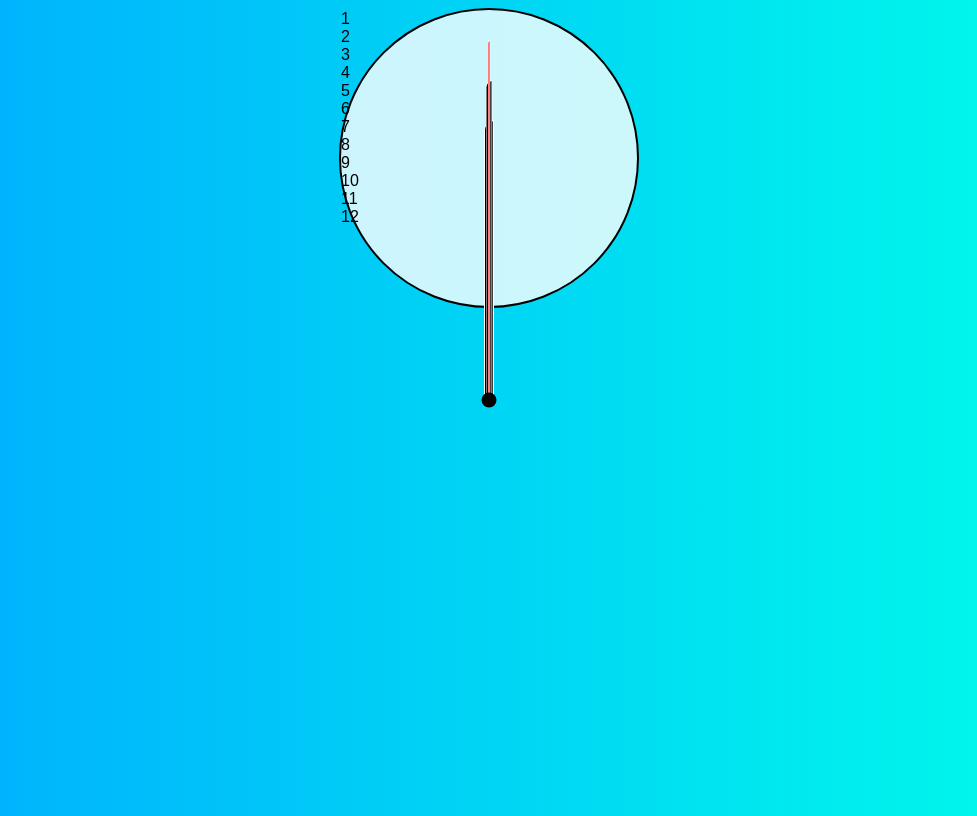
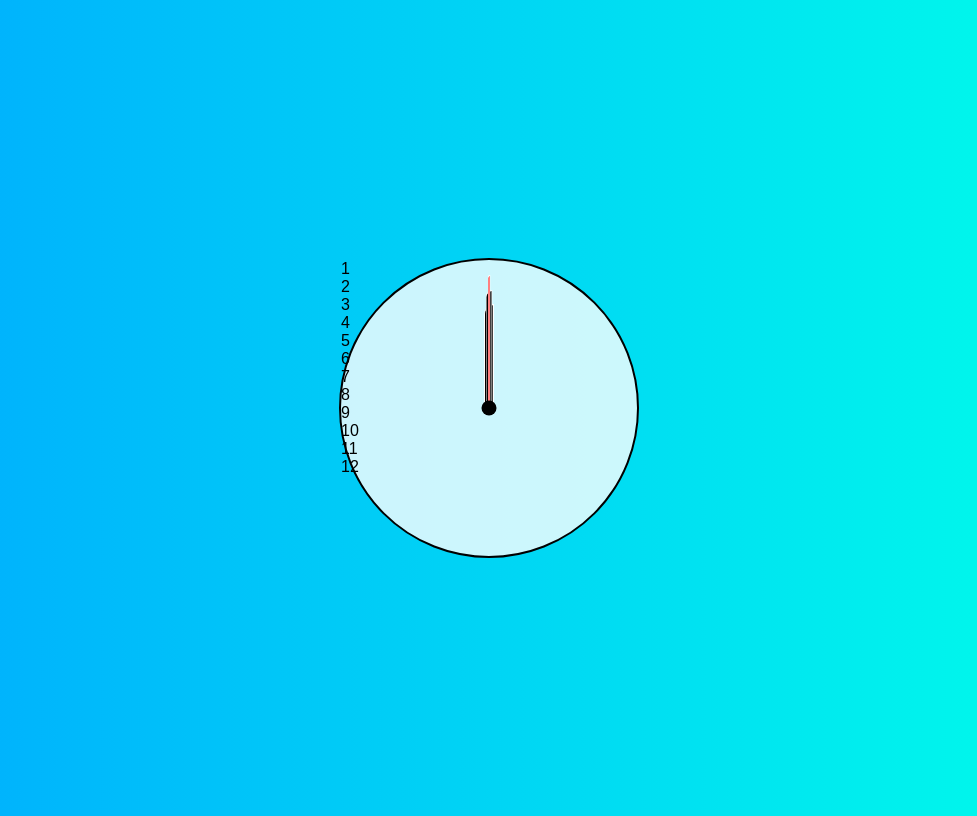
Before and after one commit to gorcsvra/JSclock, a plain HTML site: page index.html in a window 1280 px wide. Shown: the whole page, without its empty margins (151-1128 px from the left). Drawn offline with Linux system fonts and the light colour scheme.

Commit message:
további finomítások

```diff
--- a/index.html
+++ b/index.html
@@ -11,8 +11,8 @@
   <body>
     <div class="clock">
         <div class="hand hour" data-hour-hand></div>
-        <div class="hand minute" data-minutes-hand></div>
-        <div class="hand second" data-hour-hand></div>
+        <div class="hand minute" data-minute-hand></div>
+        <div class="hand second" data-second-hand></div>
         <div class="number number1">1</div>
         <div class="number number1">2</div>
         <div class="number number1">3</div>
--- a/script.js
+++ b/script.js
@@ -1,6 +1,6 @@
 setInterval(setClock, 1000)
 
-const hourHand =document.querySelector('[data-hour-hand}')
+const hourHand =document.querySelector('[data-hour-hand]')
 const minuteHand =document.querySelector('[data-minute-hand]')
 const secondHand =document.querySelector('[data-second-hand]')
 
@@ -9,7 +9,7 @@ function setClock() {
     const secondsRatio = currentDate.getSeconds() / 60
     const minutesRatio = (secondsRatio + currentDate.getMinutes()) /
     60
-    const hoursRatio = (minutesRatio + currentDate.getHours() / 12)
+    const hoursRatio = (minutesRatio + currentDate.getHours()) / 12
 
 setRotation(secondHand, secondsRatio)
 setRotation(minutesHand, minutesRatio)
--- a/styles.css
+++ b/styles.css
@@ -7,6 +7,7 @@ body {
     background: linear-gradient(to right, hsl(200, 100%, 50%),hsl(175, 100%, 50%));
     display: flex;
     justify-content: center;
+    align-items: center;
     min-height: 100vh;
     overflow: hidden;
 }
@@ -17,11 +18,12 @@ body {
     background-color: rgba(255, 255, 255, 0.8);
     border-radius: 50%;
     border: 2px solid black;
+    position: relative;
 }
 
 .clock.number {
    --rotation:0;
-    position:absolute;
+    position: absolute;
     width: 100%;
     height: 100%;
     text-align: center;
@@ -46,7 +48,6 @@ body {
     position: absolute;
     bottom: 50%;
     left: 50%;
-    background-color: black;
     border: 1px solid white;
     border-top-left-radius: 10px;
     border-top-left-radius: 10px;
@@ -72,12 +73,14 @@ body {
     width: 3px;
     height: 45%;
     background-color: red;
+}
 
-}.clock .hand.minute {
+.clock .hand.minute {
     width: 7px;
     height: 40%;
     background-color: black;
 }
+
 .clock .hand.hour {
     width: 10px;
     height: 35%;
```
